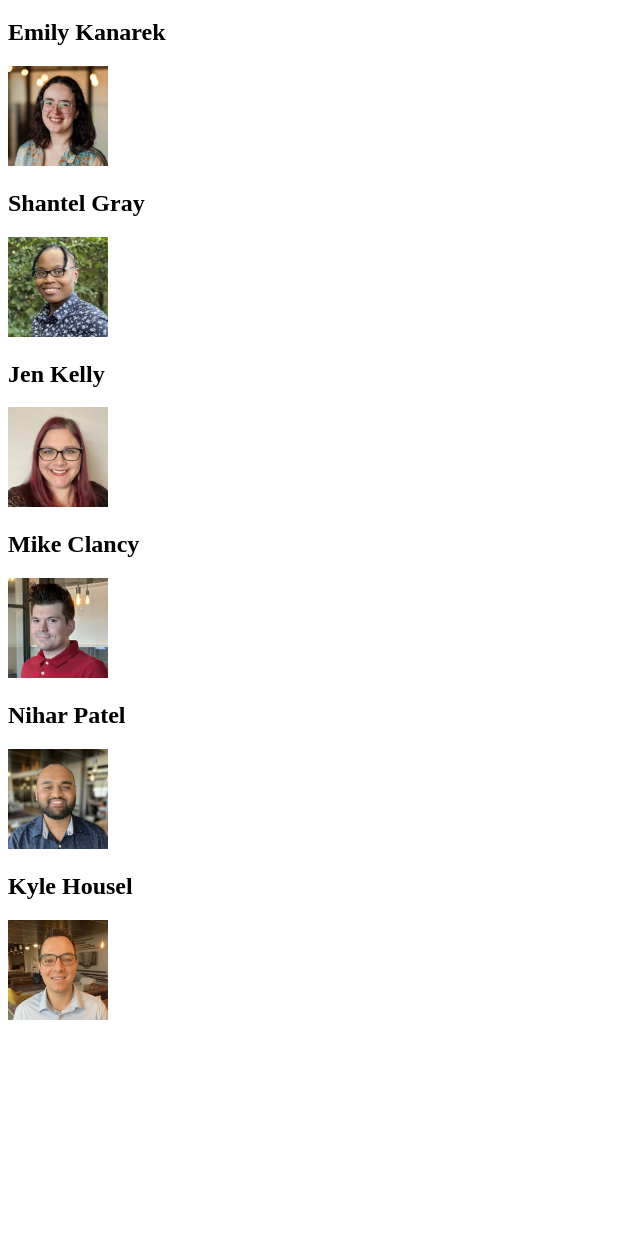
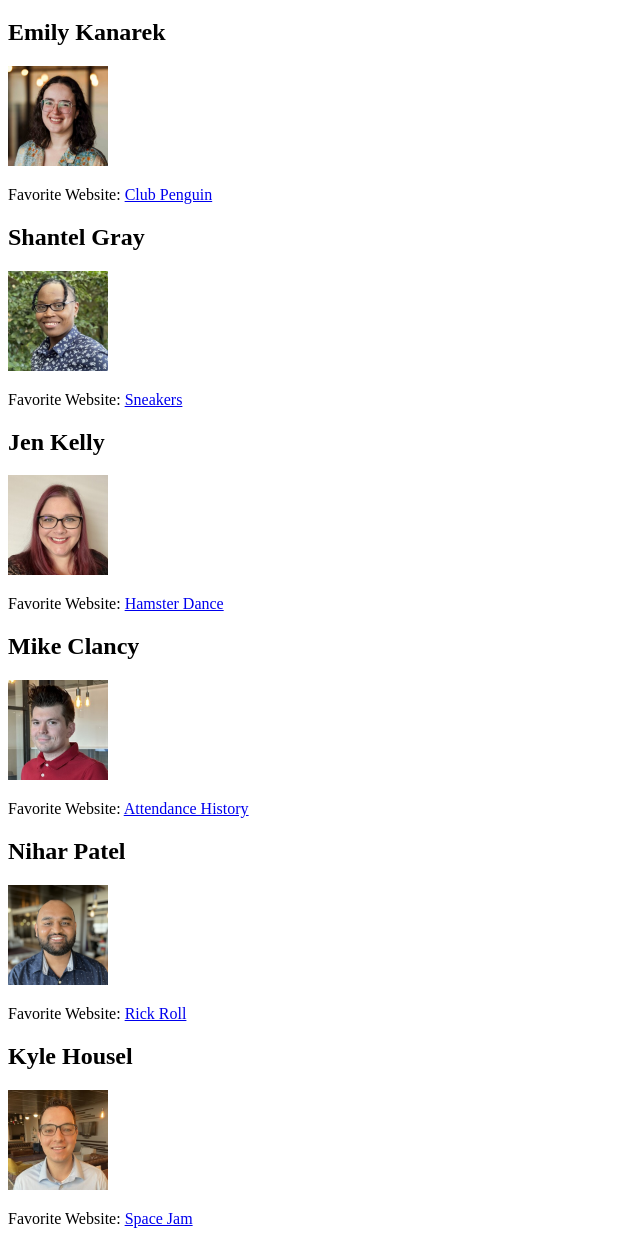
Before and after one commit to ekanarek/emily_and_shantel_first_git_project, a plain HTML site: page index.html in a window 1280 px wide. Shown: the part 61-1300 px from the top of the page, without its empty margins (0-640 px from the left). Before the commit the page ends 1093 px from the top, so only its background shows below. Drawn offline with Linux system fonts and the light colour scheme.

Commit message:
Add favorite websites

```diff
--- a/index.html
+++ b/index.html
@@ -12,31 +12,32 @@
   <div class="developer">
     <h2>Emily Kanarek</h2>
     <img src="./img/Emily_Kanarek.jpg" alt="Emily" width="100" height="100">
+    <p class="favorite-website">Favorite Website: <a href="https://play.cplegacy.com/">Club Penguin</a></p>
   </div>
   <div class="developer">
     <h2>Shantel Gray</h2>
     <img src="./img/Shantel_Gray.jpg" alt="Shantel" width="100" height="100">
-
+    <p class="favorite-website">Favorite Website: <a href="https://www.goat.com/">Sneakers</a></p>
   </div>
   <div class="developer">
     <h2>Jen Kelly</h2>
     <img src="./img/Jen_Kelly.jpeg" alt="Jen" width="100" height="100">
-
+    <p class="favorite-website">Favorite Website: <a href="https://www.webhamster.com/">Hamster Dance</a></p>
   </div>
   <div class="developer">
     <h2>Mike Clancy</h2>
     <img src="./img/Mike_Clancy.jpg" alt="Mike" width="100" height="100">
-
+    <p class="favorite-website">Favorite Website: <a href="https://nitro.powerhrg.com/attendance/bi_weekly_attendance?mt=User+Time+%26+Attendance+History">Attendance History</a></p>
   </div>
   <div class="developer">
     <h2>Nihar Patel</h2>
     <img src="./img/Nihar_Patel.png" alt="Nihar" width="100" height="100">
-
+    <p class="favorite-website">Favorite Website: <a href="https://shattereddisk.github.io/rickroll/rickroll.mp4">Rick Roll</a></p>
   </div>
   <div class="developer">
     <h2>Kyle Housel</h2>
     <img src="./img/Kyle_Housel.jpg" alt="Kyle" width="100" height="100">
-
+    <p class="favorite-website">Favorite Website: <a href="https://www.spacejam.com/1996/">Space Jam</a></p>
   </div>
 </body>
 
```
